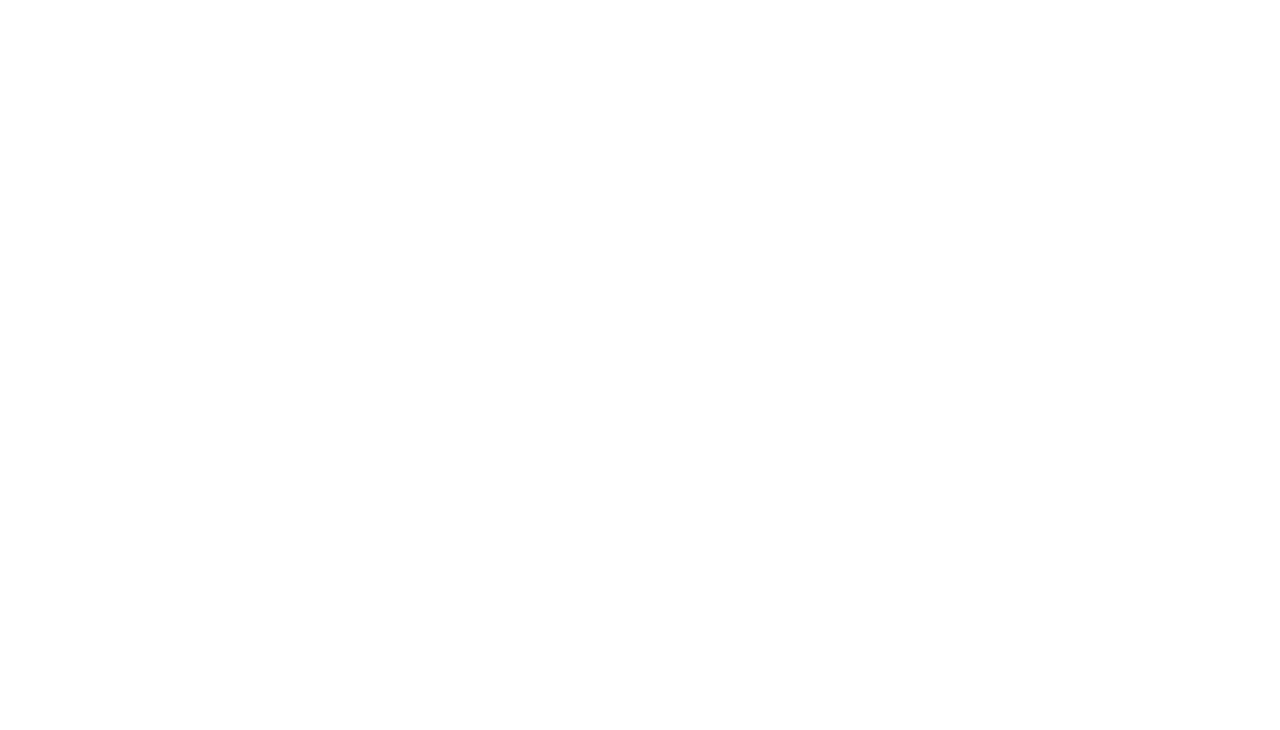
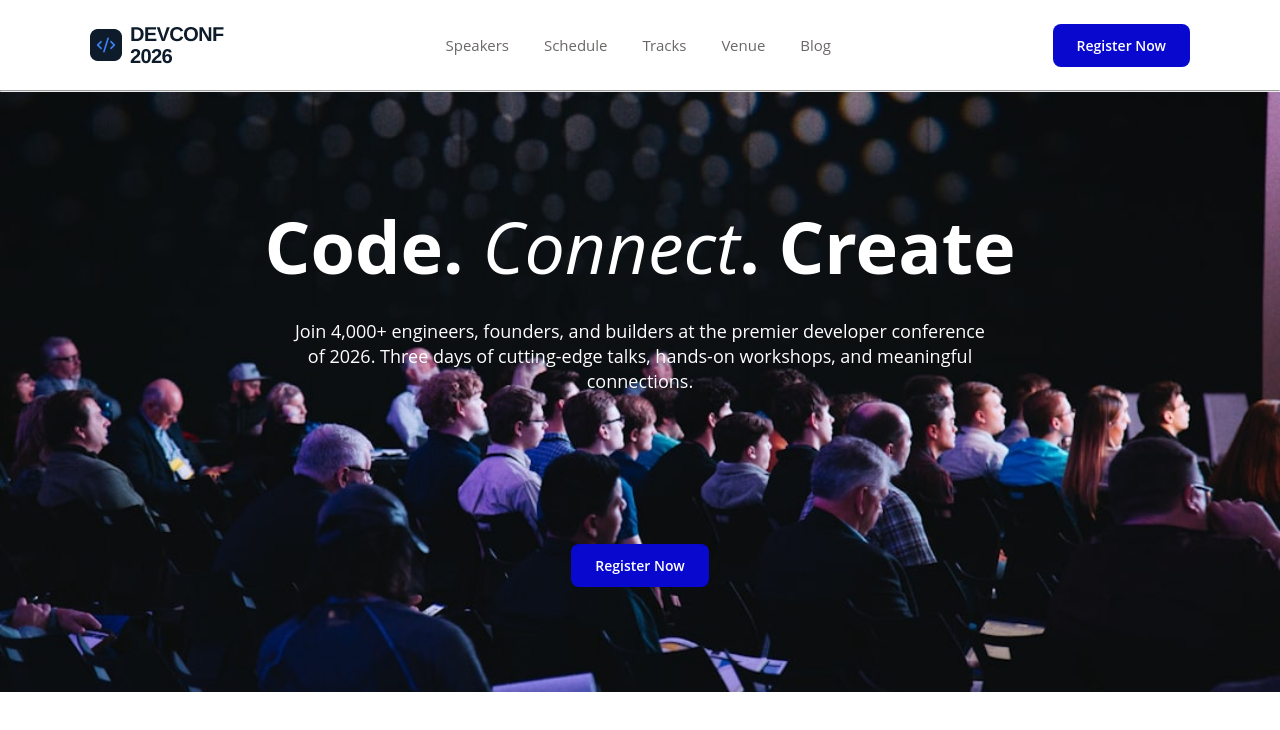
Before and after one commit to abiradnan365-art/DevConf-2026-Landing-Page-Design, a plain HTML site: page index.html in a window 1280 px wide. Drawn offline with Linux system fonts and the light colour scheme.

Commit message:
adding navber and hero section

```diff
--- a/index.html
+++ b/index.html
@@ -3,10 +3,40 @@
 <head>
     <meta charset="UTF-8">
     <meta name="viewport" content="width=device-width, initial-scale=1.0">
-    <title>DevConf-2026-Landing-Page-Design</title>
+    <title>DevConf 2026 Landing Page Design</title>
     <link rel="stylesheet" href="./style.css">
 </head>
 <body>
+    <!-- Navber start -->
+
+    <header class="navbar container">
+        <div class="logo">
+            <img src="./assets/logo.png" alt="DevConf 2026 Logo" class="logo-image">
+        </div>
+
+        <nav class="nav-links">
+            <a href="">Speakers</a>
+            <a href="">Schedule</a>
+            <a href="">Tracks</a>
+            <a href="">Venue</a>
+            <a href="">Blog</a>
+        </nav>
+
+        <button class="common-btn">Register Now</button>
+    </header><hr>
+    <!-- Navber end -->
+    <!-- Hero section start -->
+    <section class="hero-section">
+        <div class="hero-content container">
+            <h1>Code. <span>Connect</span>. Create</h1>
+            <p>Join 4,000+ engineers, founders, and builders at the premier developer conference of 2026. Three days of cutting-edge talks, hands-on workshops, and meaningful connections.</p>
+            <button class="common-btn hero-btn">Register Now</button>
+        </div>
+
+
+    </section>
+
+    <!-- Hero section end -->
 
 </body>
 </html>
--- a/style.css
+++ b/style.css
@@ -0,0 +1,103 @@
+
+* {
+    margin: 0;
+    padding: 0;
+    font-family: "Open Sans", sans-serif;
+}
+
+/* Navber css */
+.navbar {
+    display: flex;
+    justify-content: space-between;
+    align-items: center;
+    background-color: white;
+    width: 100%;
+    height: 90px;
+}
+.container{
+    max-width: 1100px;
+    margin: auto;
+
+}
+
+.logo {
+    display: flex;
+    align-items: center;
+}
+
+.nav-links {
+    display: flex;
+    gap: 35px;
+    align-items: center;
+}
+
+.nav-links a {
+    text-decoration: none;
+    color: rgb(108, 103, 103);
+    font-size: 15px;
+    font-weight: 300px;
+
+}
+
+.nav-links a:hover {
+    color: black;
+}
+
+.common-btn {
+    background-color: rgb(8, 8, 207);
+    color: white;
+    padding: 12px 24px;
+    font-family: 'Open sans', sans-serif;
+    font-size: 14px;
+    font-weight: 600;
+    border: none;
+    border-radius: 8px;
+    cursor: pointer;
+    display: inline-flex;
+    align-items: center;
+    justify-content: center;
+}
+
+.common-btn:hover{
+    background-color: rgb(8, 8, 141);
+}
+/* Hero section css */
+.hero-section {
+    background-image: url("./assets/banner.jpg");
+    background-size: cover;
+    background-position: center;
+    width: 100%;
+    height: 600px;
+    display: flex;
+    align-items: center;
+    justify-content: center;
+}
+
+.hero-content {
+    text-align: center;
+    display: flex;
+    flex-direction: column;
+    align-items: center;
+    justify-content: center;
+}
+
+.hero-content h1 {
+    font-size: 72px;
+    font-weight: 700;
+    color: white;
+    margin-bottom: 24px;
+}
+
+.hero-content h1 span {
+    font-style: italic;
+    font-weight: 400;
+}
+
+.hero-content p {
+    font-size: 18px;
+    color: white;
+    line-height: 1.4;
+    max-width: 700px;
+    margin: 0 auto 40px auto;
+    margin-bottom: 150px;
+}
```
Also changed, not shown: assets/andrej.png (added), assets/banner.jpg (added), assets/demis.png (added), assets/footer-logo.png (added), assets/gary.png (added), assets/logo-mini.png (added), assets/logo.png (added), assets/mustafa.png (added).
